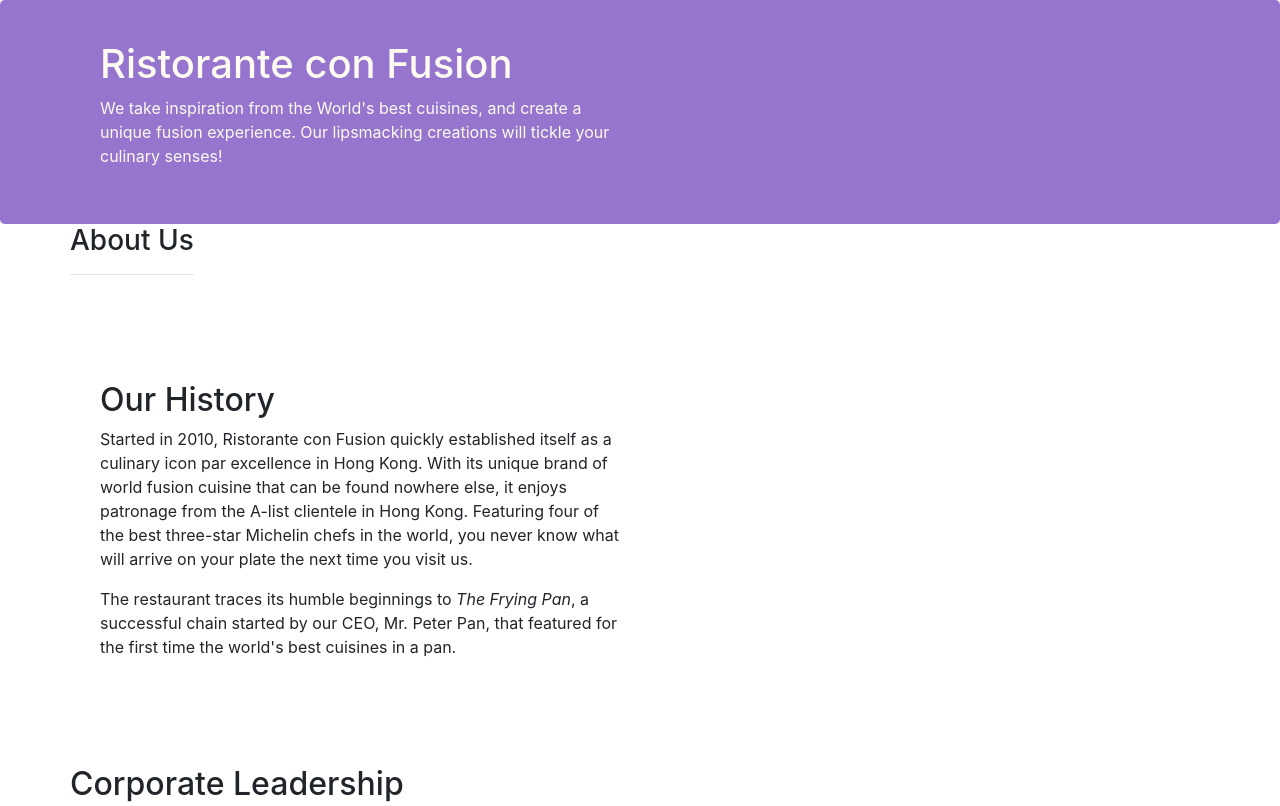
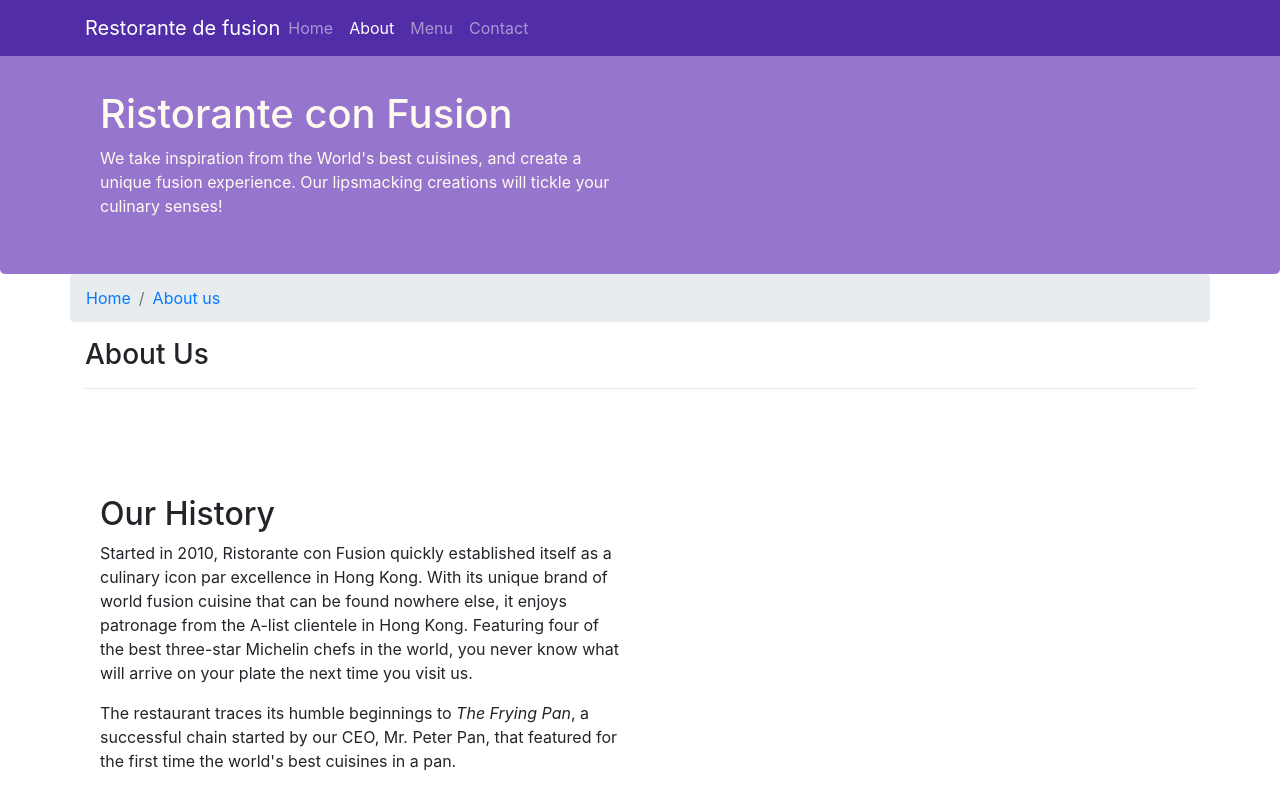
Before and after one commit to ansuman528/-bootstrap, a website: page aboutus.html in a window 1280 px wide. Shown: the top 806 px of the page. Drawn offline with Linux system fonts and the light colour scheme.

Commit message:
navbar and breadcrum

```diff
--- a/aboutus.html
+++ b/aboutus.html
@@ -19,7 +19,22 @@
 </head>
 
 <body>
-
+    <nav class="navbar navbar-dark navbar-expand-sm fixed-top">
+        <div class="container">
+            <button class="navbar-toggler" type="button" data-toggle="collapse" data-target="#Navbar">
+                <span class="navbar-toggler-icon"></span>
+            </button>
+            <a class="navbar-brand mr-auto" href="index.html">Restorante de fusion</a>
+            <div class="collapse navbar-collapse" id="Navbar">
+                <ul class="navbar-nav mr-auto">
+                    <li class="nav-item"><a class="nav-link" href="index.html">Home</a></li>
+                    <li class="nav-item active"><a class="nav-link" href="aboutus.html">About</a></li>
+                    <li class="nav-item"><a class="nav-link" href="Home">Menu</a></li>
+                    <li class="nav-item"><a class="nav-link" href="Home">Contact</a></li>
+                </ul>
+            </div>
+        </div>
+    </nav>
     <header class="jumbotron">
         <div class="container">
             <div class="row row-header">
@@ -35,7 +50,11 @@
 
     <div class="container">
         <div class="row">
-            <div>
+            <ol class="col-12 breadcrumb">
+                <li class="breadcrumb-item"><a href="index.html">Home</a></li>
+                <li class="breadcrumb-item active"><a href="aboutus.html">About us</a></li>
+            </ol>
+            <div class="col-12">
                <h3>About Us</h3>
                <hr>
             </div>
@@ -74,8 +93,8 @@
                 <div class="col-4 offset-1 col-sm-2">
                     <h5>Links</h5>
                     <ul class="list-unstyled">
-                        <li><a href="#">Home</a></li>
-                        <li><a href="#">About</a></li>
+                        <li><a href="index.html">Home</a></li>
+                        <li><a href="aboutus.html">About</a></li>
                         <li><a href="#">Menu</a></li>
                         <li><a href="#">Contact</a></li>
                     </ul>
--- a/css/aboutstyle.css
+++ b/css/aboutstyle.css
@@ -20,3 +20,10 @@
     background: #9575cd;
     color: floralwhite;
 }
+body{
+    padding: 50px 0px 0px 0px;
+    z-index: 0;
+}
+.navbar-dark{
+    background-color:#512DA8 ;
+}
--- a/css/style.css
+++ b/css/style.css
@@ -24,3 +24,10 @@
     margin: 0px;
     color: #0f0f0f;
 }
+body{
+    padding: 50px 0px 0px 0px;
+    z-index: 0;
+}
+.navbar-dark{
+    background-color:#512DA8 ;
+}
```
Also changed, not shown: index.html (+18 -3 lines).
